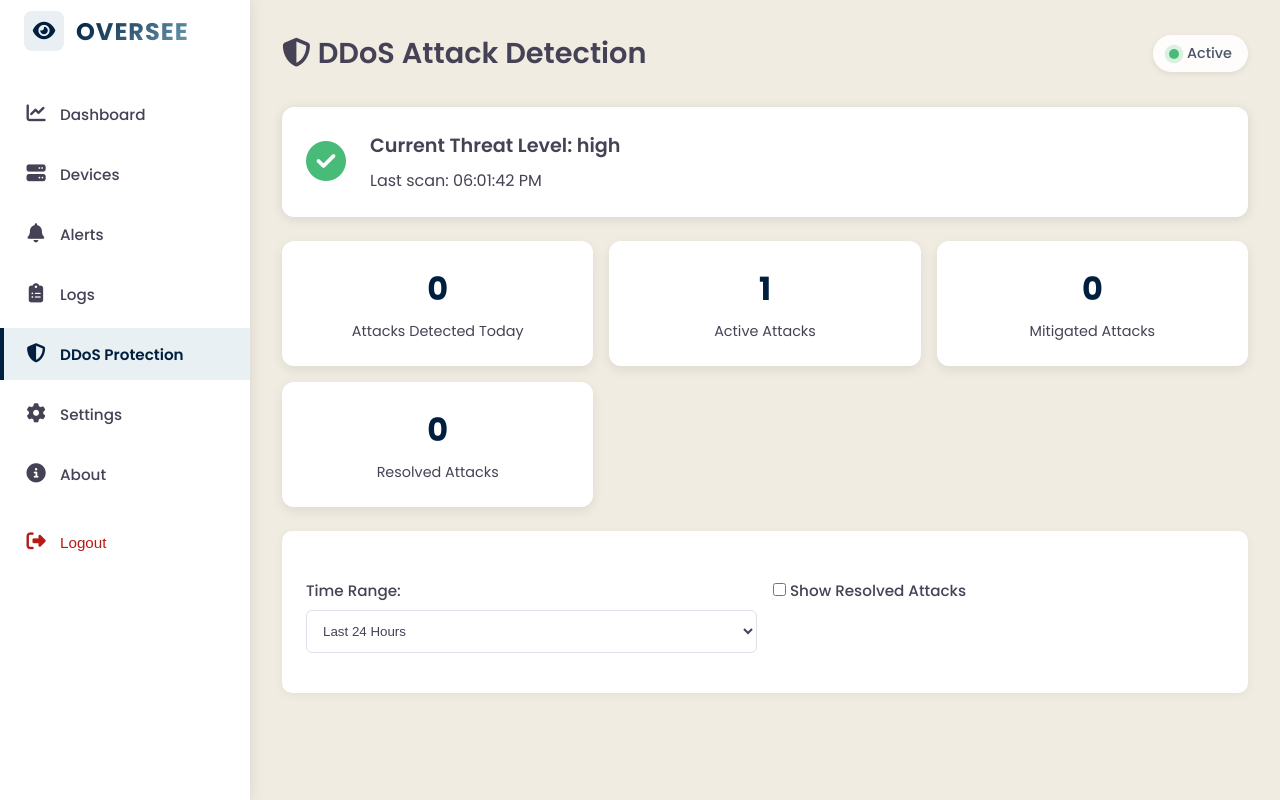
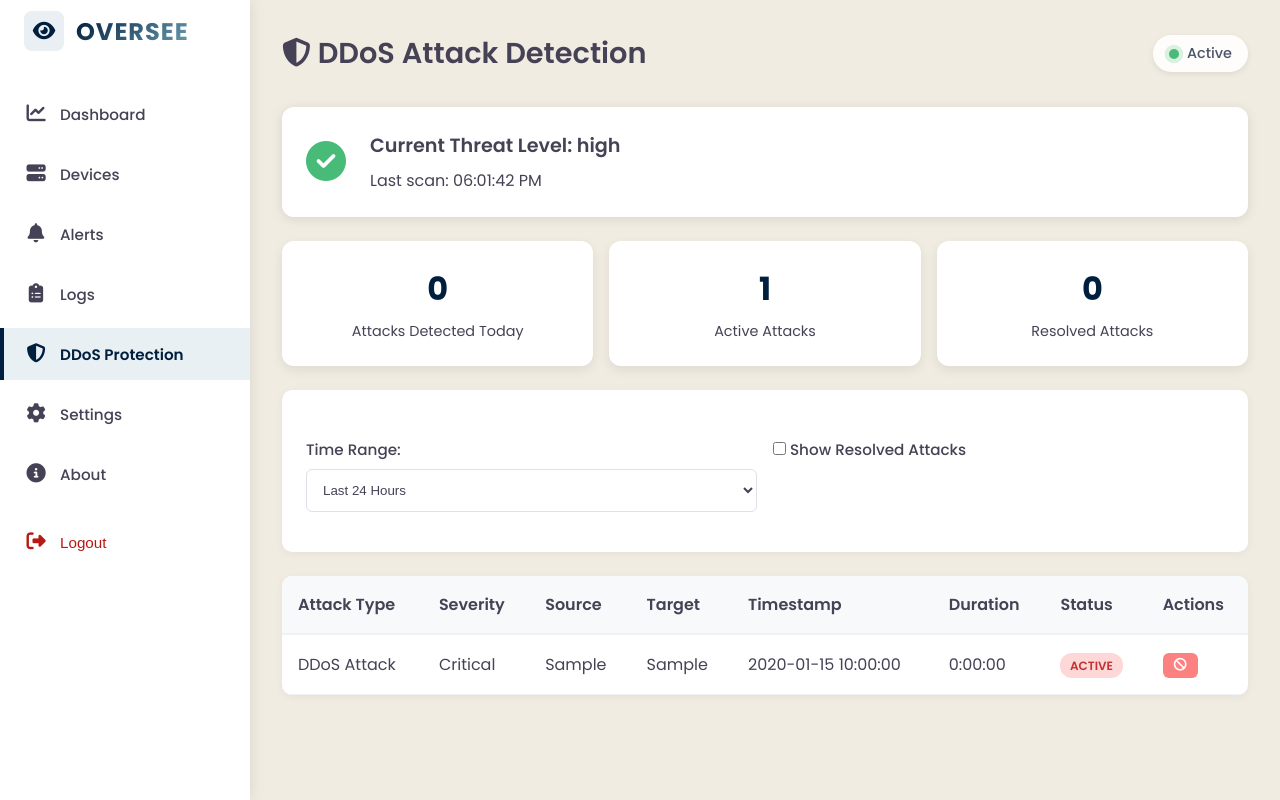
Before and after one commit to Omar23232/Oversee-backend, a Django app: page /ddos-alerts/ in a window 1280 px wide. Run offline with Django 5.2, Linux system fonts and the light colour scheme; a user stored in the database is signed in; tables that the repository leaves empty hold one stand-in row (values such as "Sample post"); data that the repository does not hold is empty.

Commit message:
last edits

```diff
--- a/Oversee_backend/login/services/execute_command.py
+++ b/Oversee_backend/login/services/execute_command.py
@@ -11,8 +11,8 @@ class CiscoCommandExecutor:
     def __init__(self, device_ip):
         self.device_ip = device_ip
         self.base_url = f"https://{device_ip}/webui/rest/execCliCommand"
-        self.csrf_token = "1381a81f9b146261af250c29f1f8a5f4093de1ad"
-        self.auth_cookie = "Auth=cisco:1750694188:0:15:4294967295:815e2f9b5a1953982ba7d8826da35146071d53b7676378c0990065872dda23ede0932c979a811b94e9009901b3cd3538dd97e2c80db07d8cb09bb1aff3c6fe2ae48d8e3501df746f4cace63a6cde10595b25ece58c1c50d35b30c14beef122e8:cd0120db88002e3c8fa22001b07ffe476bace9160ae0c3417fb1202ad13ceaba"
+        self.csrf_token = "d88e92ebe4644e359f797ae8c5ad64cdb8caac3c"
+        self.auth_cookie = "Auth=cisco:1751311216:0:15:4294967295:67ca36cd7bf1431ba64a70abcae6368b43e4dab1ad06b834691caa7a18d9d471059a998a510e9e3f49493f504396f0581d166446207458f05949e2a6f01e3cec868f957972ff3df85744005ffe10f9d64943ae3863b409d91a0beb45591fb4a4:f543b03afdd11e7226eba87412193abee9f590cca8437eb45cd66e28209f4b97"
     def execute(self, cli_command, user=None):
         try:
             # Encode command
--- a/Oversee_backend/login/static/login/js/ddos_alerts.js
+++ b/Oversee_backend/login/static/login/js/ddos_alerts.js
@@ -64,9 +64,6 @@ document.addEventListener('DOMContentLoaded', function() {
             });
     }
 
-
-
-
     // Update the last scan time
     function updateLastScanTime() {
         lastUpdateTime = new Date();
@@ -80,7 +77,43 @@ document.addEventListener('DOMContentLoaded', function() {
         return date.toLocaleTimeString([], { hour: '2-digit', minute: '2-digit', second: '2-digit' });
     }
 
+    // Add event listener for Block button
+    const blockButtons = document.querySelectorAll('.block-btn');
 
+    blockButtons.forEach(button => {
+        button.addEventListener('click', function() {
+            const alertId = this.dataset.alertId;
+
+            // Send request to backend to update alert status
+            fetch(`/update-alert-status/${alertId}/`, {
+                method: 'POST',
+                headers: {
+                    'Content-Type': 'application/json',
+                },
+                body: JSON.stringify({ status: 'resolved' }),
+            })
+            .then(response => {
+                if (!response.ok) {
+                    throw new Error('Failed to update alert status');
+                }
+                return response.json();
+            })
+            .then(data => {
+                // Update UI to reflect resolved status
+                const row = this.closest('tr');
+                const statusBadge = row.querySelector('.status-badge');
+                statusBadge.textContent = 'Resolved';
+                statusBadge.classList.remove('active');
+                statusBadge.classList.add('resolved');
+
+                // Remove Block button
+                this.remove();
+            })
+            .catch(error => {
+                console.error('Error updating alert status:', error);
+            });
+        });
+    });
 
     // Cleanup interval when page is unloaded
     window.addEventListener('beforeunload', function() {
--- a/Oversee_backend/login/templates/login/ddos_alerts.html
+++ b/Oversee_backend/login/templates/login/ddos_alerts.html
@@ -53,10 +53,7 @@
                     <div class="stat-value" id="activeAttacks">{{ stats.active_attacks }}</div>
                     <div class="stat-label">Active Attacks</div>
                 </div>
-                <div class="stat-card">
-                    <div class="stat-value" id="mitigatedAttacks">{{ stats.mitigated_attacks }}</div>
-                    <div class="stat-label">Mitigated Attacks</div>
-                </div>
+
                 <div class="stat-card">
                     <div class="stat-value" id="resolvedAttacks">{{ stats.resolved_attacks }}</div>
                     <div class="stat-label">Resolved Attacks</div>
@@ -112,9 +109,7 @@
                             <span class="status-badge {{ alert.status }}">{{ alert.status|title }}</span>
                         </td>
                         <td>
-                            <button class="action-btn view-details-btn" data-alert-id="{{ alert.id }}" title="View Details">
-                                <i class="fas fa-eye"></i>
-                            </button>
+
                             {% if alert.status == 'active' and not alert.blocked %}
                             <button class="action-btn block-btn" data-alert-id="{{ alert.id }}" title="Block Source">
                                 <i class="fas fa-ban"></i>
--- a/Oversee_backend/login/templates/login/partials/thresholds.html
+++ b/Oversee_backend/login/templates/login/partials/thresholds.html
@@ -35,6 +35,10 @@
                             <option value="cpu_5s">CPU Usage (5 Seconds)</option>
                             <option value="cpu_1m">CPU Usage (1 Minute)</option>
                             <option value="cpu_5m">CPU Usage (5 Minutes)</option>
+                            <option value="memory">Error Rate</option>
+                            <option value="packet_loss">Packet Loss</option>
+                            <option value="bandwidth_in">Bandwidth In</option>
+                            <option value="bandwidth_out">Bandwidth Out</option>
                         </select>
                     </div>
 
--- a/Oversee_backend/login/urls.py
+++ b/Oversee_backend/login/urls.py
@@ -37,4 +37,5 @@ urlpatterns = [
 
     path('ddos-alerts/', views.ddos_alerts_view, name='ddos_alerts'),
     path('ddos-model/', views.ddos_model_api, name='ddos_model_api'),
+    path('update-alert-status/<int:alert_id>/', views.update_alert_status, name='update_alert_status'),
     ]
--- a/Oversee_backend/login/views.py
+++ b/Oversee_backend/login/views.py
@@ -313,11 +313,12 @@ def add_device_manual(request):
     if request.method == 'POST':
         device = DeviceInfo.objects.create(
             hostname=request.POST['hostname'],
-            uptime="New Device",
+            uptime="Not recorded",
             system_description=request.POST['system_description'],
             location=request.POST['location'],
             status=request.POST['status'],
-            device_ip=request.POST['device_ip']
+            device_ip=request.POST['device_ip'],
+            device_type=request.POST['device_type']
         )
         return redirect('devices')
     return render(request, 'login/partials/add-device-manual.html', {'active_tab': 'devices'})
@@ -1021,7 +1022,7 @@ def ddos_alerts_view(request):
 
     # Get recent alerts (last 24 hours)
     recent_alerts = DDoSAlert.objects.filter(
-        detection_time__gte=timezone.now() - datetime.timedelta(hours=24)
+        detection_time__gte=timezone.now() - datetime.timedelta(hours=9999999)
     ).order_by('-detection_time')[:10]
 
     # Format alert data for the template
@@ -1059,7 +1060,7 @@ def ddos_alerts_view(request):
         'active_attacks': DDoSAlert.objects.filter(status='active').count(),
         'mitigated_attacks': DDoSAlert.objects.filter(status='mitigated').count(),
         'resolved_attacks': DDoSAlert.objects.filter(status='resolved').count(),
-        'protection_status': 'Active'  # This could be dynamic in a real app
+        'protection_status': 'Active'
     }
 
     # Check if we have any sample data from the AI model
@@ -1083,3 +1084,19 @@ def ddos_alerts_view(request):
         'stats': stats,
         'model_data': model_data
     })
+
+@csrf_exempt
+@login_required
+def update_alert_status(request, alert_id):
+    if request.method == 'POST':
+        try:
+            alert = DDoSAlert.objects.get(id=alert_id)
+            alert.status = 'resolved'
+            alert.save()
+            return JsonResponse({'status': 'success', 'message': 'Alert status updated successfully'})
+        except DDoSAlert.DoesNotExist:
+            return JsonResponse({'status': 'error', 'message': 'Alert not found'}, status=404)
+        except Exception as e:
+            return JsonResponse({'status': 'error', 'message': str(e)}, status=500)
+    else:
+        return JsonResponse({'status': 'error', 'message': 'Invalid request method'}, status=405)
```
Also changed, not shown: Oversee_backend/login/services/switch_command_executer.py (+17 -0 lines).
